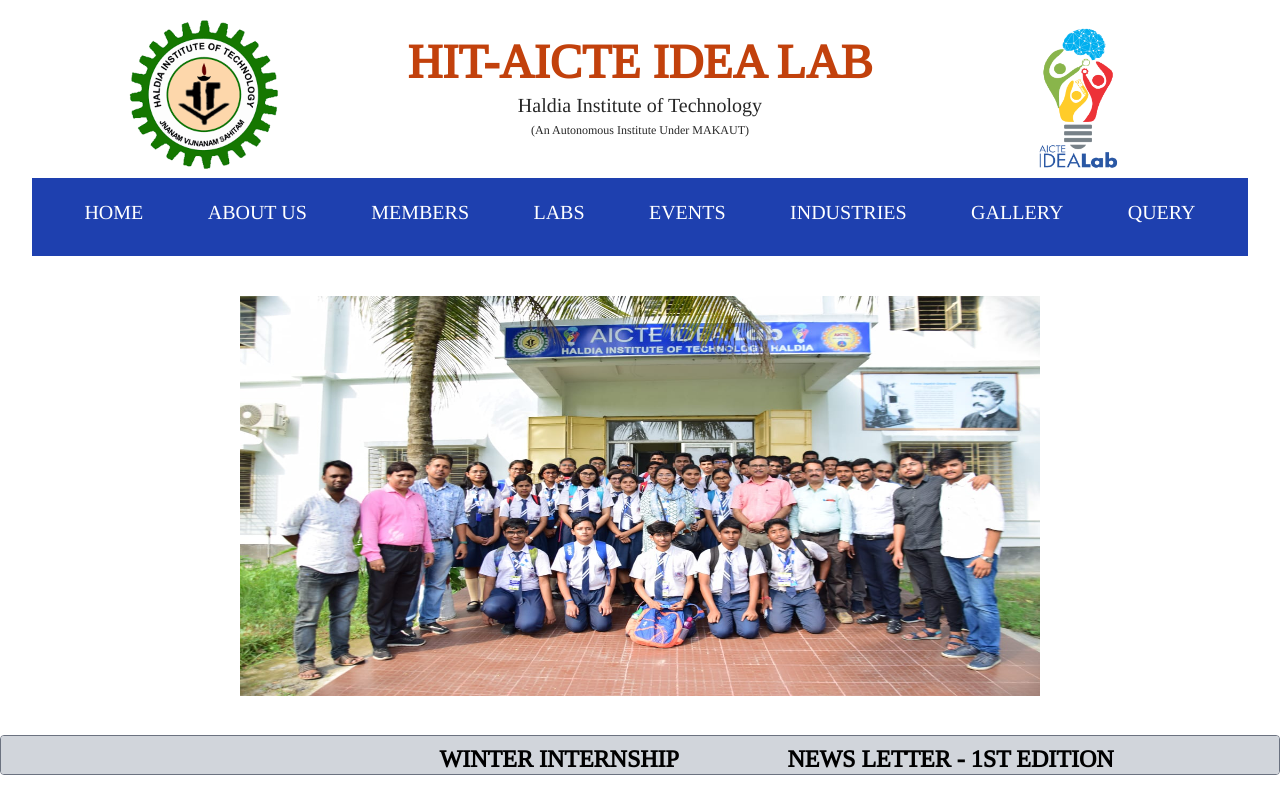
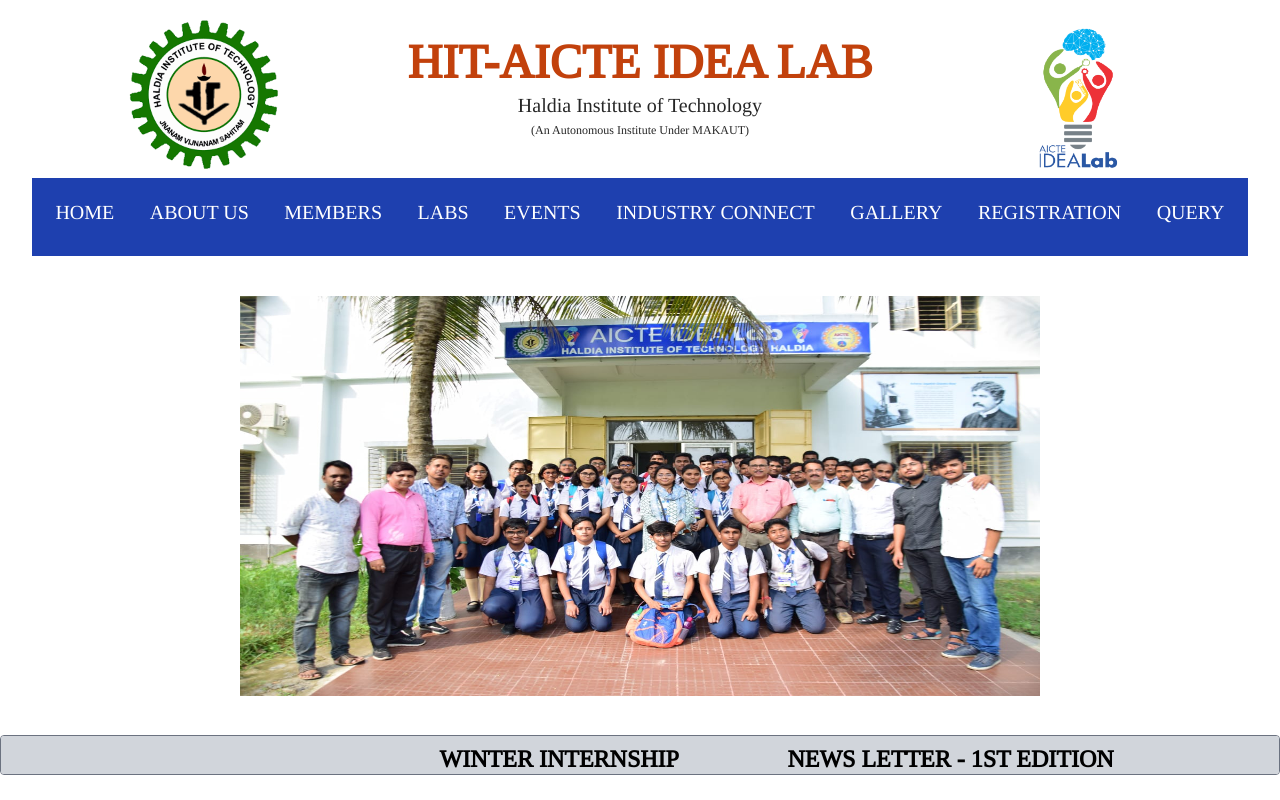
Before and after one commit to HITidealab/hitaicteidealab.github.io., a Next.js app: page / in a window 1280 px wide. Shown: the top 800 px of the page. Built offline with nearby package versions, Linux system fonts and the light colour scheme.

Commit message:
change 1

```diff
--- a/components/navbar.js
+++ b/components/navbar.js
@@ -14,8 +14,9 @@
     <h1 className='hover:bg-white hover:text-blue-500 xs:py-5 py-2 xs:px-3 px-2 cursor-pointer text-center text-white'  onClick={()=>{router.push("/members")}}>Members</h1>
     <h1 className='hover:bg-white hover:text-blue-500 xs:py-5 py-2 xs:px-3 px-2 cursor-pointer text-center text-white'  onClick={()=>{router.push("/labs")}}>Labs</h1>
     <h1 className='hover:bg-white hover:text-blue-500 xs:py-5 py-2 xs:px-3 px-2 cursor-pointer text-center text-white'  onClick={()=>{router.push("/events")}}>Events</h1>
-    <h1 className='hover:bg-white hover:text-blue-500 xs:py-5 py-2 xs:px-3 px-2 cursor-pointer text-center text-white'  onClick={()=>{router.push("/industries")}}>Industries</h1>
+    <h1 className='hover:bg-white hover:text-blue-500 xs:py-5 py-2 xs:px-3 px-2 cursor-pointer text-center text-white'  onClick={()=>{router.push("/industries")}}>Industry Connect</h1>
     <h1 className='hover:bg-white hover:text-blue-500 xs:py-5 py-2 xs:px-3 px-2 cursor-pointer text-center text-white'  onClick={()=>{router.push("/gallery")}}>Gallery</h1>
+    <h1 className='hover:bg-white hover:text-blue-500 xs:py-5 py-2 xs:px-3 px-2 cursor-pointer text-center text-white'  onClick={()=>{router.push("/gallery")}}>Registration</h1>
     <h1 className='hover:bg-white hover:text-blue-500 xs:py-5 py-2 xs:px-3 px-2 cursor-pointer text-center text-white'  onClick={()=>{router.push("/form")}}>Query</h1>
     {/* <h1 className='hover:bg-white hover:text-blue-500 xs:py-5 py-2 xs:px-3 px-2 cursor-pointer text-center text-white'  onClick={()=>{router.push("/query")}}>Form</h1> */}
   </div>
```
